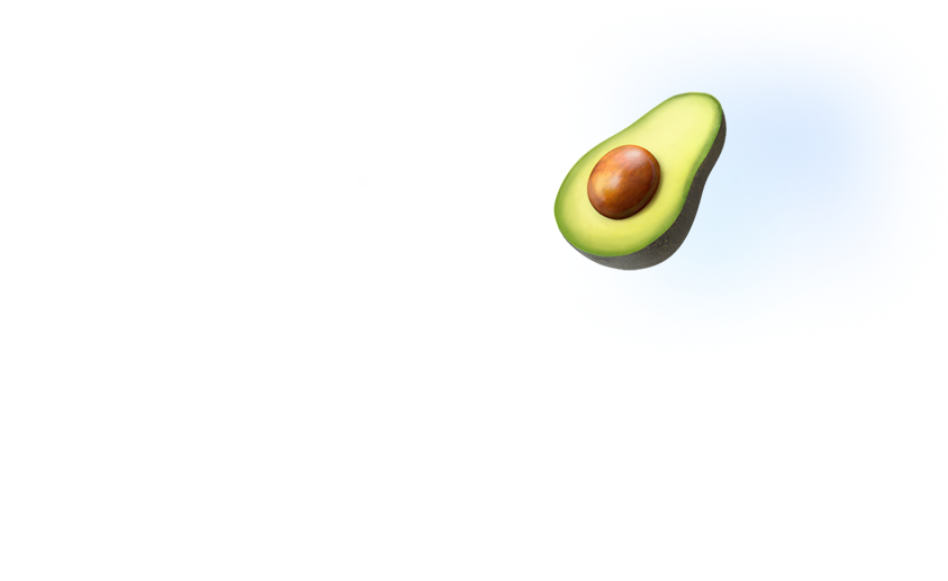
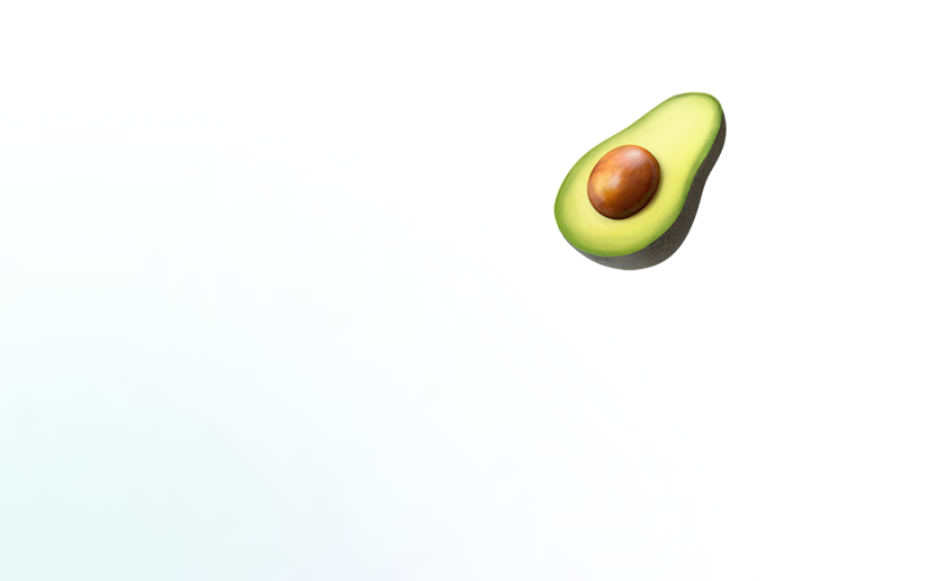
Before and after one commit to avokado-team/avokado-web, a Next.js app: page / in a window 1280 px wide. Shown: the part 219-800 px from the top of the page, without its empty margins (0-948 px from the left). Built offline with nearby package versions, Linux system fonts and the light colour scheme.

Commit message:
🔥 Remove unused CSS utility and update background image in layout.

```diff
--- a/app/globals.css
+++ b/app/globals.css
@@ -1,30 +1,6 @@
 @tailwind base;
 @tailwind components;
 @tailwind utilities;
-
-:root {
-  --foreground-rgb: 0, 0, 0;
-  --background-start-rgb: 214, 219, 220;
-  --background-end-rgb: 255, 255, 255;
-}
-
-@media (prefers-color-scheme: dark) {
-  :root {
-    --foreground-rgb: 255, 255, 255;
-    --background-start-rgb: 0, 0, 0;
-    --background-end-rgb: 0, 0, 0;
-  }
-}
-
-body {
-  color: rgb(var(--foreground-rgb));
-  background: linear-gradient(
-      to bottom,
-      transparent,
-      rgb(var(--background-end-rgb))
-    )
-    rgb(var(--background-start-rgb));
-}
 
 @layer components {
   .primary-btn {
@@ -37,8 +13,3 @@ body {
     @apply text-[#3BB197];
   }
 }
-@layer utilities {
-  .text-balance {
-    text-wrap: balance;
-  }
-}
--- a/app/layout.tsx
+++ b/app/layout.tsx
@@ -16,7 +16,9 @@ export default function RootLayout({
 }>) {
   return (
     <html lang="en">
-      <body className={`${inter.className} bg-white`}>{children}</body>
+      <body className={`${inter.className} bg-white bg-[url('/bg.png')]`}>
+        {children}
+      </body>
     </html>
   );
 }
--- a/app/page.tsx
+++ b/app/page.tsx
@@ -3,7 +3,7 @@ import Image from "next/image";
 export default function Home() {
   return (
     <main className="flex min-h-screen flex-col items-center justify-center">
-      <div className="relative z-[-1] flex place-items-center before:absolute before:h-[300px] before:w-full before:-translate-x-1/2 before:rounded-full before:bg-gradient-radial before:from-white before:to-transparent before:blur-2xl before:content-[''] after:absolute after:-z-20 after:h-[180px] after:w-full after:translate-x-1/3 after:bg-gradient-conic after:from-sky-200 after:via-blue-200 after:blur-2xl after:content-[''] before:dark:bg-gradient-to-br before:dark:from-transparent before:dark:to-blue-700 before:dark:opacity-10 after:dark:from-sky-900 after:dark:via-[#0141ff] after:dark:opacity-40 sm:before:w-[480px] sm:after:w-[240px] before:lg:h-[360px]">
+      <div className="relative z-[-1] flex place-items-center">
         <Image
           className="relative dark:drop-shadow-[0_0_0.3rem_#ffffff70]"
           src="/avokado.png"
```
Also changed, not shown: public/bg.png (added).
